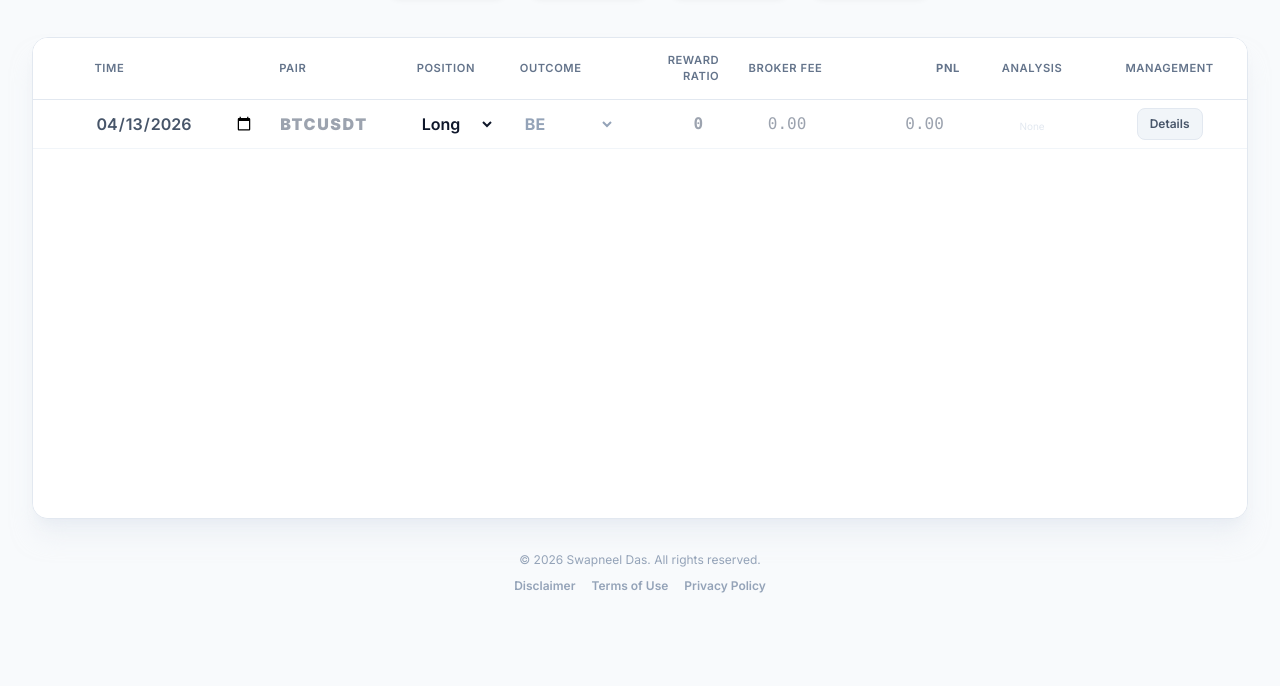
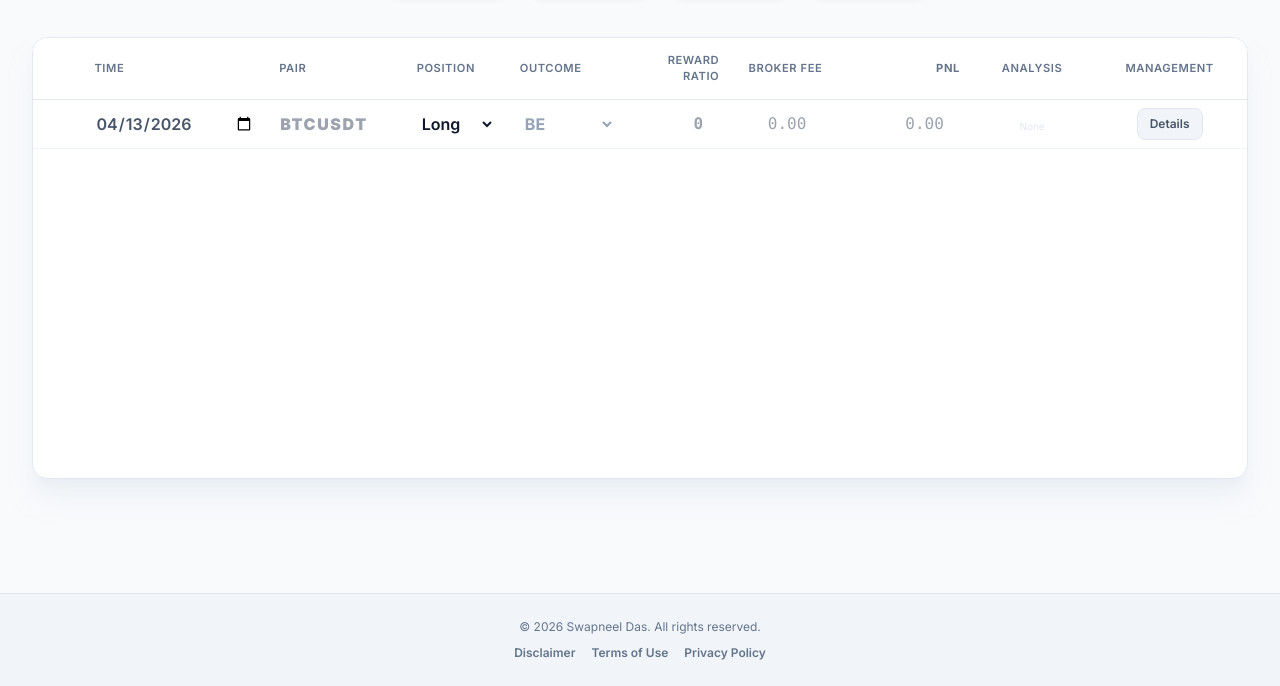
Before and after one commit to AlgoNeel/MyTrades, a plain HTML site: page index.html in a window 1280 px wide. Shown: the part 114-800 px from the top of the page. Drawn offline with nearby package versions, Linux system fonts and the light colour scheme.

Commit message:
Update index.html

```diff
--- a/index.html
+++ b/index.html
@@ -10,12 +10,16 @@
     <style>
         @import url('https://fonts.googleapis.com/css2?family=Inter:wght@400;600;700;800;900&display=swap');
 
+        html, body {
+            height: 100%;
+            margin: 0;
+        }
+
         body {
             font-family: 'Inter', -apple-system, BlinkMacSystemFont, "Segoe UI", Roboto, Helvetica, Arial, sans-serif;
             background-color: #f8fafc;
             color: #0f172a;
             -webkit-tap-highlight-color: transparent;
-            min-height: 100vh;
             display: flex;
             flex-direction: column;
         }
@@ -39,8 +43,17 @@
             background: #94a3b8;
         }
 
+        .main-container {
+            flex: 1 0 auto;
+            width: 100%;
+            max-width: 1440px;
+            margin: 0 auto;
+            padding: 2rem;
+        }
+
         .table-wrap {
-            height: calc(100vh - 320px);
+            height: calc(100vh - 360px);
+            min-height: 400px;
             overflow: auto;
             position: relative;
             background: white;
@@ -224,11 +237,13 @@
         }
 
         footer {
-            margin-top: auto;
-            padding: 2rem 0;
+            flex-shrink: 0;
+            background: #f1f5f9;
+            padding: 1.5rem 0;
             text-align: center;
             font-size: 0.75rem;
-            color: #94a3b8;
+            color: #64748b;
+            border-top: 1px solid #e2e8f0;
         }
 
         .legal-link {
@@ -244,10 +259,10 @@
         }
     </style>
 </head>
-<body class="p-4 md:p-8">
+<body>
     <div id="modalContainer"></div>
 
-    <div class="max-w-[1440px] mx-auto w-full">
+    <div class="main-container">
         <!-- Premium Header -->
         <div class="flex flex-col lg:flex-row justify-between items-start lg:items-center gap-6 mb-10">
             <div class="flex items-center gap-4">
@@ -302,7 +317,7 @@
                 <div class="flex bg-white rounded-xl p-1 border border-slate-200 shadow-sm overflow-hidden">
                     <button onclick="createNewFile()" class="px-4 py-2 text-xs font-bold text-slate-600 hover:bg-slate-50 transition">Save File</button>
                     <button onclick="openExistingFile()" class="px-4 py-2 text-xs font-bold text-slate-600 hover:bg-slate-50 border-l border-slate-100 transition">Import</button>
-                    <button id="btnSyncOut" onclick="syncOut()" class="hidden px-4 py-2 text-xs font-bold text-red-500 hover:bg-red-50 border-l border-slate-100 transition">Disconneect</button>
+                    <button id="btnSyncOut" onclick="syncOut()" class="hidden px-4 py-2 text-xs font-bold text-red-500 hover:bg-red-50 border-l border-slate-100 transition">Disconnect</button>
                 </div>
                 <button onclick="addRow()" class="flex-1 lg:flex-none bg-slate-900 text-white px-6 py-3 rounded-xl text-sm font-black hover:bg-black transition shadow-lg shadow-slate-200">
                     + Log Trade
@@ -335,6 +350,7 @@
                 </table>
             </div>
         </div>
+    </div>
 
     <footer>
         <p class="mb-2">&copy; <span id="year"></span> Swapneel Das. All rights reserved.</p>
@@ -344,7 +360,6 @@
             <span class="legal-link" onclick="showModal('privacy')">Privacy Policy</span>
         </div>
     </footer>
-    </div>
 
     <script>
         const STORAGE_KEY = 'trade_terminal_v3_data';
@@ -353,9 +368,8 @@
         // Set year in footer
         document.getElementById('year').textContent = new Date().getFullYear();
 
-        // Helper to get current device date in YYYY-MM-DD format
         function getCurrentDeviceDate() {
-            return new Date().toLocaleDateString('en-CA'); // en-CA gives YYYY-MM-DD reliably
+            return new Date().toLocaleDateString('en-CA'); // YYYY-MM-DD
         }
 
         let trades = JSON.parse(localStorage.getItem(STORAGE_KEY)) || [
@@ -532,12 +546,13 @@
         }
 
         function calculateTotalBalance() {
-            let net = 0, wins = 0, losses = 0, dates = [];
+            let net = 0, wins = 0, losses = 0, uniqueDates = new Set();
+
             trades.forEach(t => {
                 const p = parseFloat(t.pnl) || 0, c = parseFloat(t.commission) || 0;
                 net += (p - c);
                 if (t.result === 'Win') wins++; else if (t.result === 'Loss') losses++;
-                if (t.date) dates.push(new Date(t.date));
+                if (t.date) uniqueDates.add(t.date);
             });
 
             const current = initialCapital + net;
@@ -547,16 +562,15 @@
 
             document.getElementById('statTotal').innerText = trades.length;
             document.getElementById('statWinLoss').innerText = `${wins}:${losses}`;
-            const rate = trades.length > 0 ? ((wins / trades.length) * 100).toFixed(0) : 0;
+
+            const totalOutcomes = wins + losses;
+            const rate = totalOutcomes > 0 ? ((wins / totalOutcomes) * 100).toFixed(0) : 0;
             document.getElementById('statWinRate').innerText = `${rate}%`;
             document.getElementById('winRateFill').style.width = `${rate}%`;
 
-            if (dates.length > 1) {
-                const days = Math.ceil(Math.abs(new Date(Math.max(...dates)) - new Date(Math.min(...dates))) / (1000 * 60 * 60 * 24));
-                document.getElementById('statDuration').innerHTML = `${days} <span class="text-[10px] font-medium text-slate-400">days</span>`;
-            } else {
-                document.getElementById('statDuration').innerHTML = `0 <span class="text-[10px] font-medium text-slate-400">days</span>`;
-            }
+            // Inclusive Day Counting: If 12, 13, 14 exist, total unique days = 3.
+            const tradingDaysCount = uniqueDates.size;
+            document.getElementById('statDuration').innerHTML = `${tradingDaysCount} <span class="text-[10px] font-medium text-slate-400">days</span>`;
         }
 
         function render() {
@@ -577,7 +591,7 @@
                             <svg width="14" height="14" fill="none" stroke="currentColor" stroke-width="2.5" viewBox="0 0 24 24"><path d="M19 7l-.867 12.142A2 2 0 0116.138 21H7.862a2 2 0 01-1.995-1.858L5 7m5 4v6m4-6v6m1-10V4a1 1 0 00-1-1h-4a1 1 0 00-1 1v3M4 7h16" /></svg>
                         </button>
                     </td>
-                    <td><input type="date" value="${trade.date}" class="font-semibold text-slate-600" onchange="updateTrade(${trade.id}, 'date', this.value)"></td>
+                    <td><input type="date" value="${trade.date}" class="font-semibold text-slate-600" onchange="updateTrade(${trade.id}, 'date', this.value); calculateTotalBalance();"></td>
                     <td><input type="text" placeholder="BTCUSDT" value="${trade.asset}" class="font-black uppercase tracking-widest text-slate-800" onchange="updateTrade(${trade.id}, 'asset', this.value)"></td>
                     <td><select class="font-semibold" onchange="updateTrade(${trade.id}, 'type', this.value)"><option value="Long" ${trade.type==='Long'?'selected':''}>Long</option><option value="Short" ${trade.type==='Short'?'selected':''}>Short</option></select></td>
                     <td><select class="${resultClass}" onchange="updateTrade(${trade.id}, 'result', this.value); render()"><option value="Win" ${trade.result==='Win'?'selected':''}>Win</option><option value="Loss" ${trade.result==='Loss'?'selected':''}>Loss</option><option value="BE" ${trade.result==='BE'?'selected':''}>BE</option></select></td>
```
Lines whose indentation alone changed are shown as unchanged.
